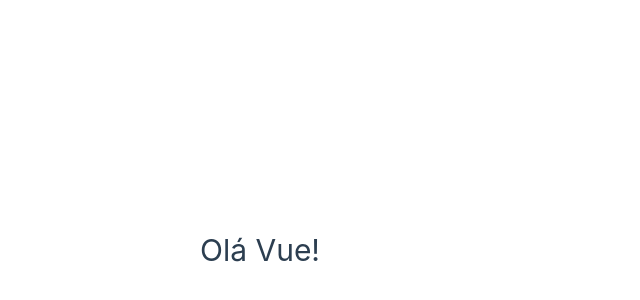
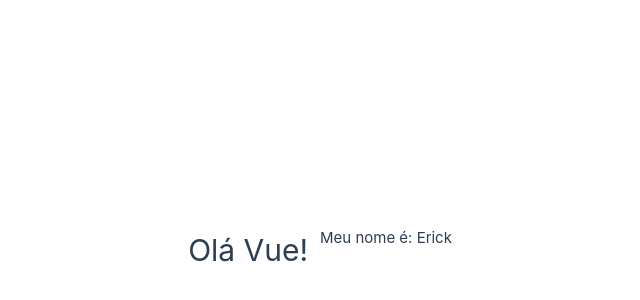
Before and after one commit to erick-costa/curso-vue, a Vue app: page / in a window 1280 px wide. Shown: the part 150-450 px from the top of the page, without its empty margins (320-960 px from the left). Built offline with nearby package versions, Linux system fonts and the light colour scheme.

Commit message:
dados em componentes com data()

```diff
--- a/src/components/FirstComponent.vue
+++ b/src/components/FirstComponent.vue
@@ -1,9 +1,15 @@
 <template>
   <h1>Olá Vue!</h1>
+  <p>Meu nome é: {{ name }}</p>
 </template>
 
 <script>
 export default {
   name: "FirstComponent",
+  data() {
+    return {
+      name: "Erick",
+    }
+  },
 }
 </script>
```
